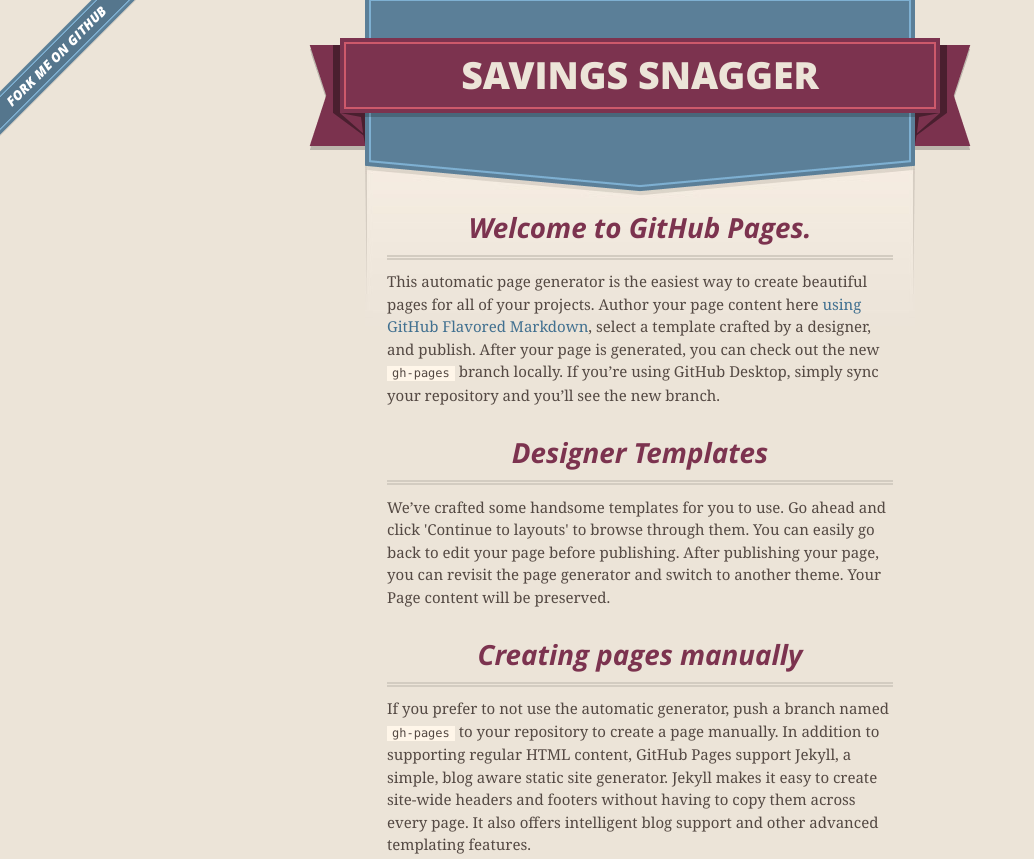
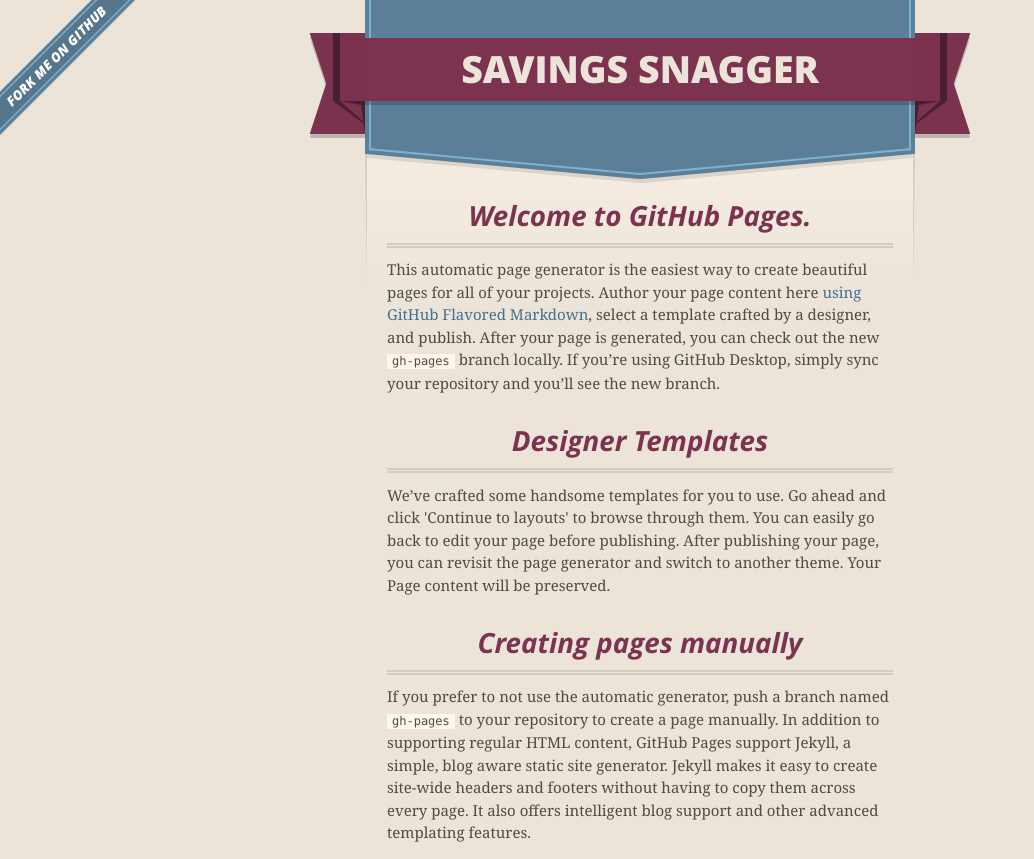
Before and after one commit to 15kcurtis/15kcurtis.github.io, a plain HTML site: page index.html in a window 1280 px wide. Shown: the top 859 px of the page, without its empty margins (0-1034 px from the left). Drawn offline with nearby package versions, Linux system fonts and the light colour scheme.

Commit message:
Update index.html

```diff
--- a/index.html
+++ b/index.html
@@ -25,8 +25,8 @@
     <div class="shell">
 
       <header>
+          <span class="ribbon-outer">
 
-          <span class="ribbon-inner">
             <h1>Savings Snagger</h1>
             <h2></h2>
           </span>
```
